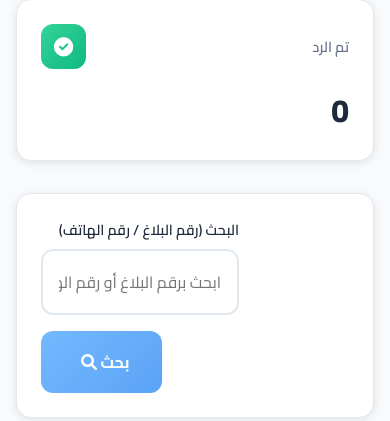
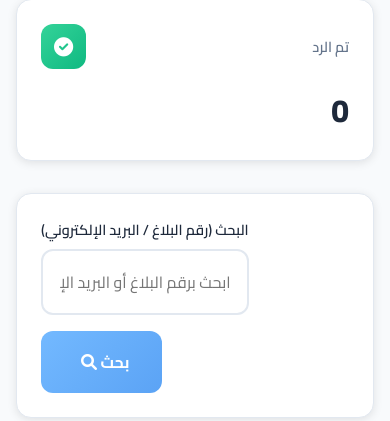
Before and after one commit to hamad26650/police-ae, a Django app: page /staff/dashboard/ in a window 390 px wide. Shown: the part 556-977 px from the top of the page. Run offline with Django 5.2, Linux system fonts and the light colour scheme; the visitor is signed in with stand-in values (Sample User, id 1); data comes from the database, SQL or seed files in the repository; data that the repository does not hold is empty.

Commit message:
Update staff dashboard UI labels from phone to email

```diff
--- a/gov_services/services/templates/services/staff_dashboard.html
+++ b/gov_services/services/templates/services/staff_dashboard.html
@@ -898,8 +898,8 @@
         <div class="search-section">
             <form method="get" action="" class="search-form">
                 <div class="search-group">
-                    <label class="search-label">البحث (رقم البلاغ / رقم الهاتف)</label>
-                    <input type="text" name="search" class="search-input" placeholder="ابحث برقم البلاغ أو رقم الهاتف..." value="{{ search_query|default:'' }}">
+                    <label class="search-label">البحث (رقم البلاغ / البريد الإلكتروني)</label>
+                    <input type="text" name="search" class="search-input" placeholder="ابحث برقم البلاغ أو البريد الإلكتروني..." value="{{ search_query|default:'' }}">
                 </div>
                 <button type="submit" class="search-btn">
                     بحث
@@ -923,7 +923,7 @@
                             <th>مركز الشرطة</th>
                             <th>رقم البلاغ</th>
                             <th>السنة</th>
-                            <th>رقم الهاتف</th>
+                            <th>البريد الإلكتروني</th>
                             <th>الحالة</th>
                             <th>الإجراءات</th>
                         </tr>
@@ -996,8 +996,8 @@
                     <div class="detail-value" id="modalReportYear">---</div>
                 </div>
                 <div class="detail-item">
-                    <div class="detail-label">رقم الهاتف</div>
-                    <div class="detail-value" id="modalPhone">---</div>
+                    <div class="detail-label">البريد الإلكتروني</div>
+                    <div class="detail-value" id="modalPhone" dir="ltr">---</div>
                 </div>
                 <div class="detail-item">
                     <div class="detail-label">تاريخ الاستعلام</div>
```
